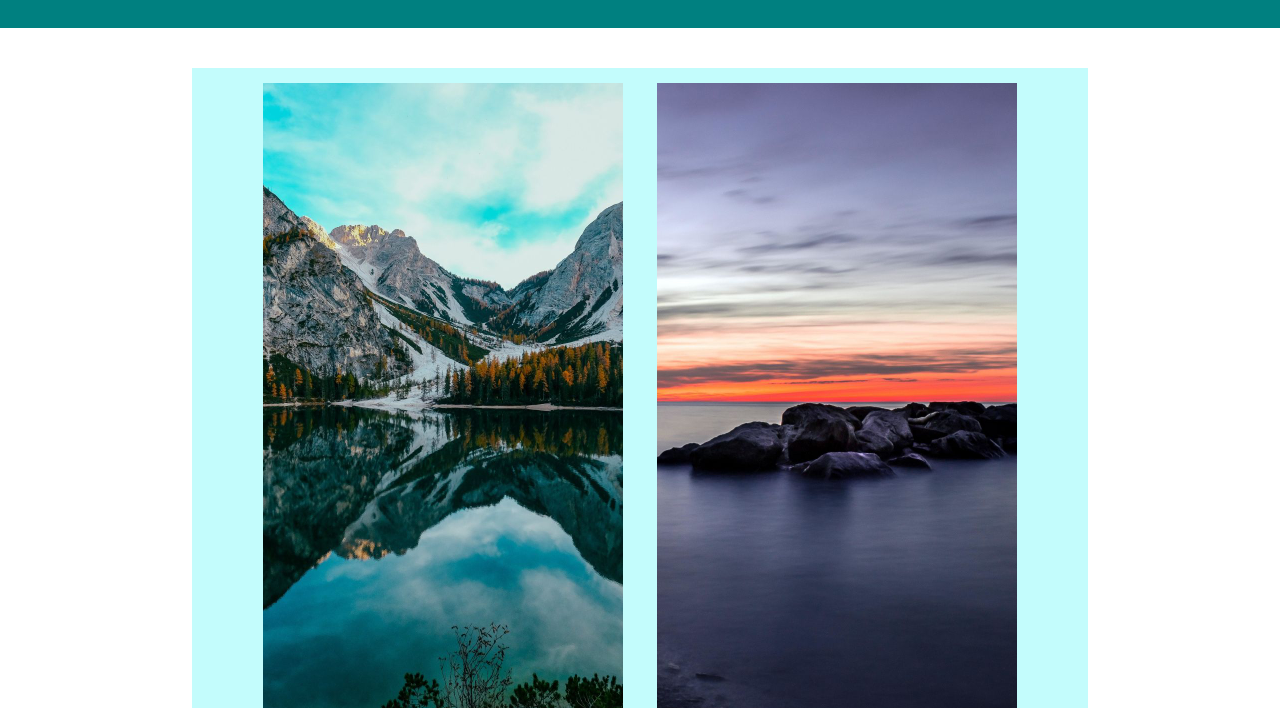
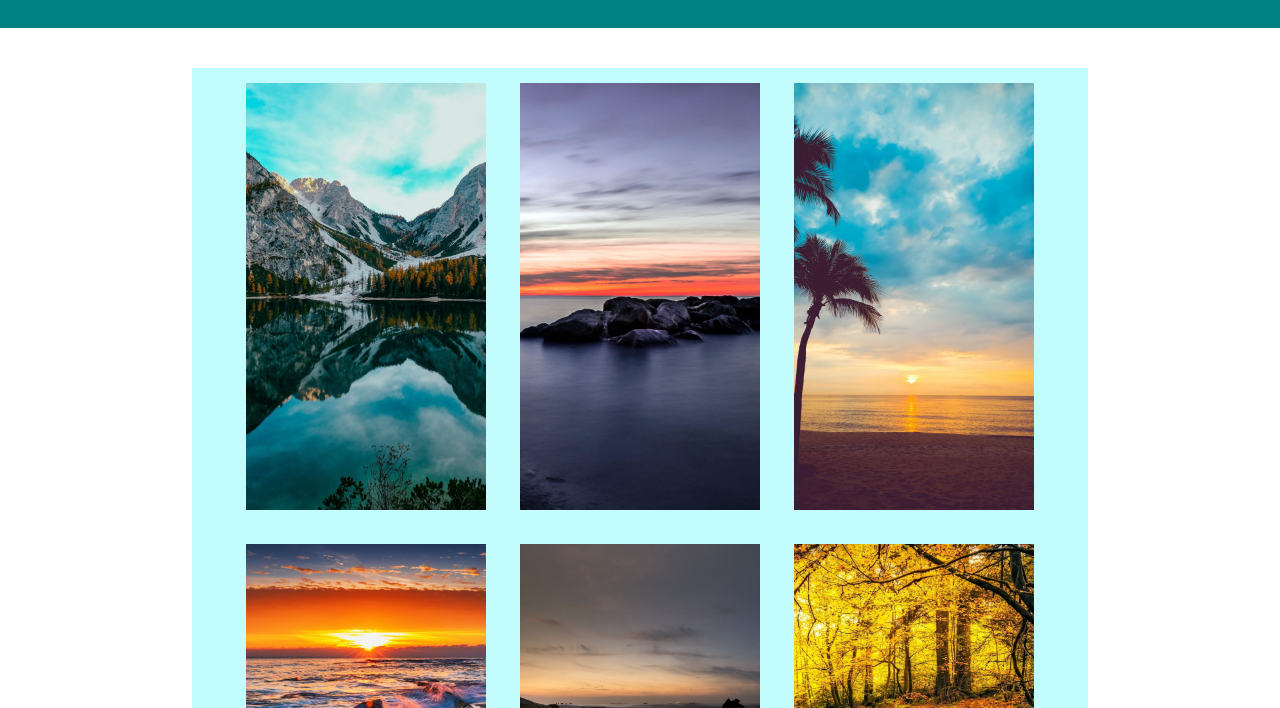
Before and after one commit to Akemle/Landscape-project-JS-HTML-CSS, a plain HTML site: page gallery.html in a window 1280 px wide. Shown: the part 92-800 px from the top of the page. Drawn offline with Linux system fonts and the light colour scheme.

Commit message:
tamanho das imagens da Galeria modificados para 240x427

```diff
--- a/css/style.css
+++ b/css/style.css
@@ -83,8 +83,8 @@ body{
     background-color: #ffffff;
 }
 .imgs img{
-    max-width: 360px;
-    max-height: 640px;
+    max-width: 240px;
+    max-height: 427px;
     margin: 15px 15px;
     transition: 1s;
 }
```
